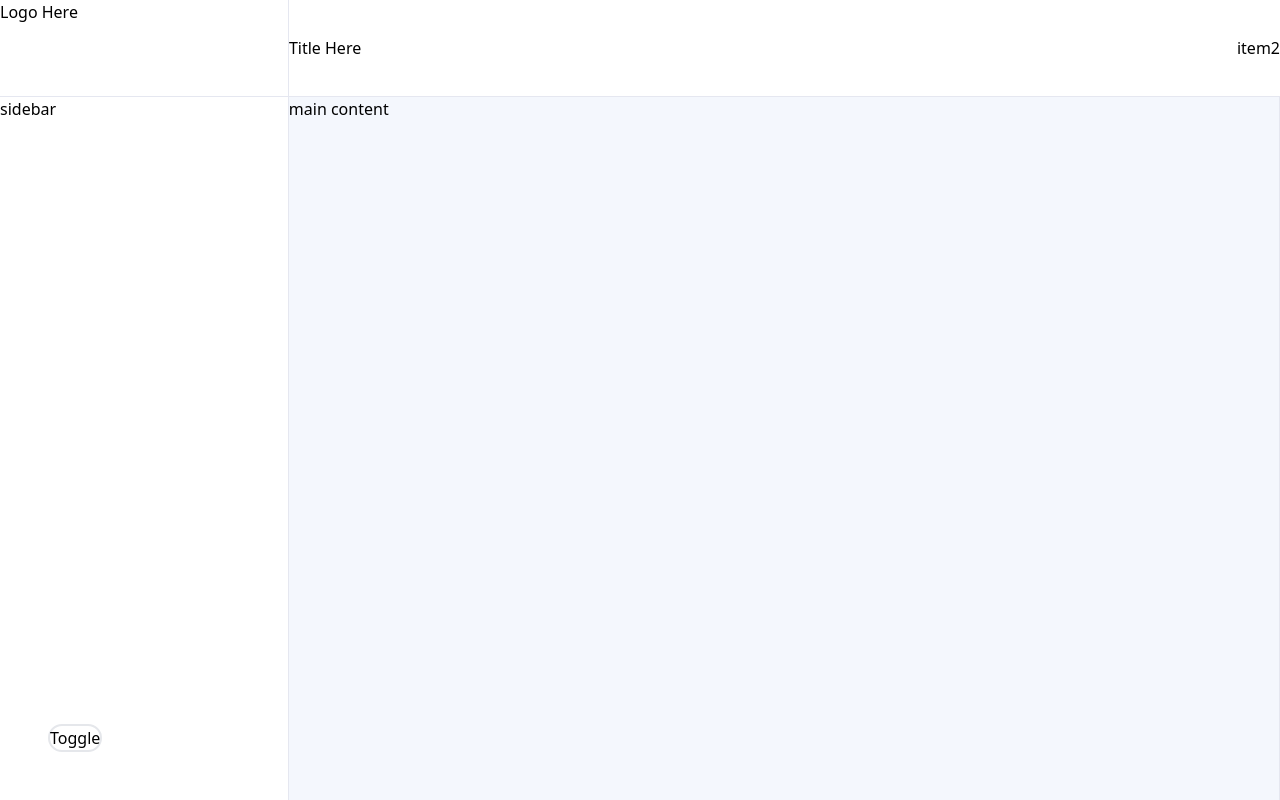
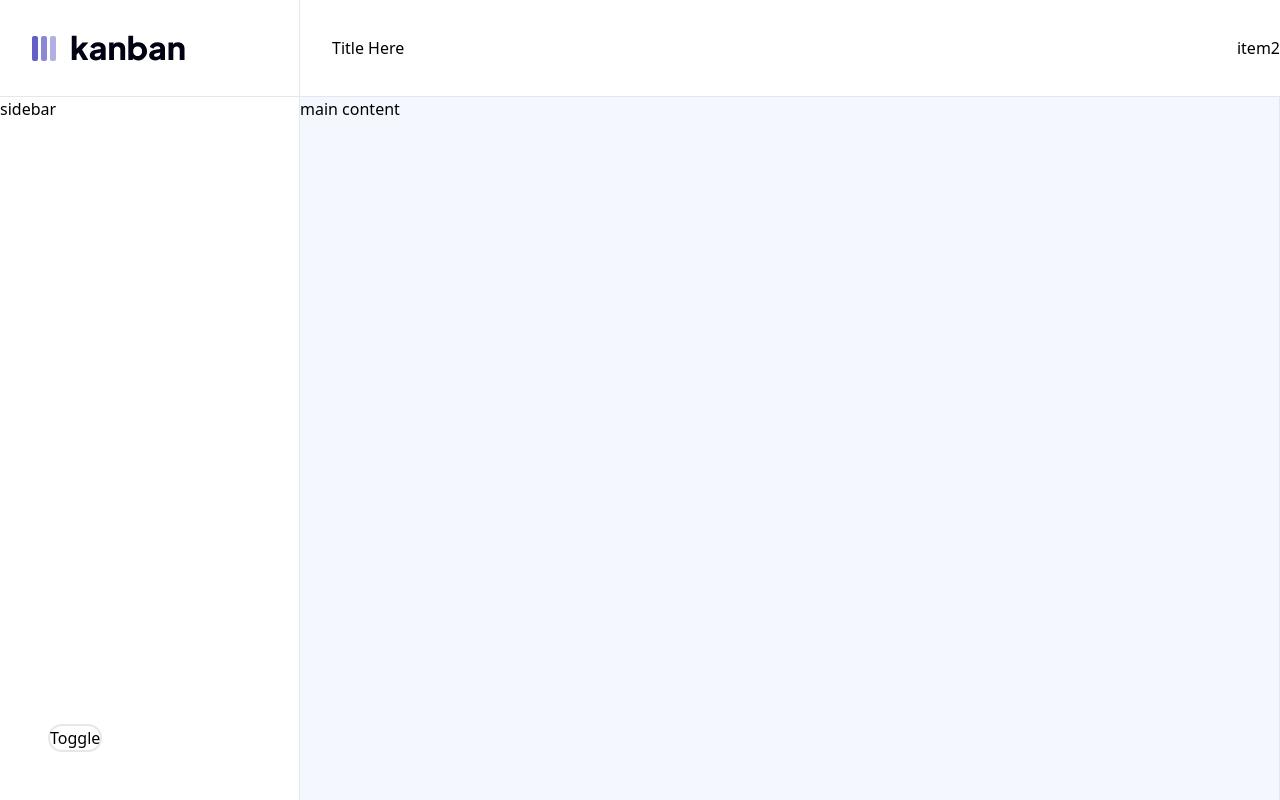
Before and after one commit to Jay-Sm/kanban-task-management-web-app, a Vue app: page / in a window 1280 px wide. Built offline with nearby package versions, Linux system fonts and the light colour scheme.

Commit message:
fixed width issues with sidebar and logo container

```diff
--- a/src/App.vue
+++ b/src/App.vue
@@ -4,10 +4,11 @@
   <div class="wrapper">
     <header>
       <div class="logo-container">
-        Logo Here
+        <img :class="{ 'hidden': !preferDark }" src="./assets/images/logo-light.svg">
+        <img :class="{ 'hidden': preferDark }" src="./assets/images/logo-dark.svg">
       </div>
       <div class="nav">
-        <h1>Title Here</h1>
+        <h1 class="ml-[2rem]">Title Here</h1>
 
         <div>item2</div>
       </div>
@@ -51,7 +52,11 @@ function swtichTheme() {
 }
 
 header .logo-container {
-  @apply w-[23.3rem] min-w-max h-full border-r border-borderColor dark:border-borderColor-dark
+  @apply min-w-[18.75rem] h-full border-r border-borderColor dark:border-borderColor-dark flex items-center
+}
+
+header .logo-container img {
+  @apply ml-[2rem]
 }
 
 header>.nav {
@@ -59,12 +64,12 @@ header>.nav {
 }
 
 /* Main & Sidebar */
-.wrapper>.main{
+.wrapper>.main {
   @apply h-full w-full flex flex-row
 }
 
 .sidebar {
-  @apply w-[23.3rem] min-w-max h-full bg-themeColor dark:bg-themeColor-dark border-r border-borderColor dark:border-borderColor-dark
+  @apply min-w-[18.75rem] h-full bg-themeColor dark:bg-themeColor-dark border-r border-borderColor dark:border-borderColor-dark
 }
 
 .kanban {
```
Also changed, not shown: src/assets/images/logo-dark.svg (added), src/assets/images/logo-light.svg (added).
